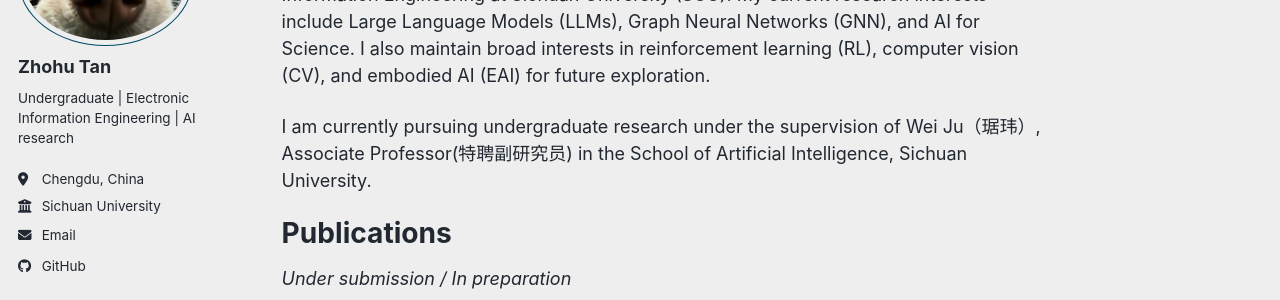
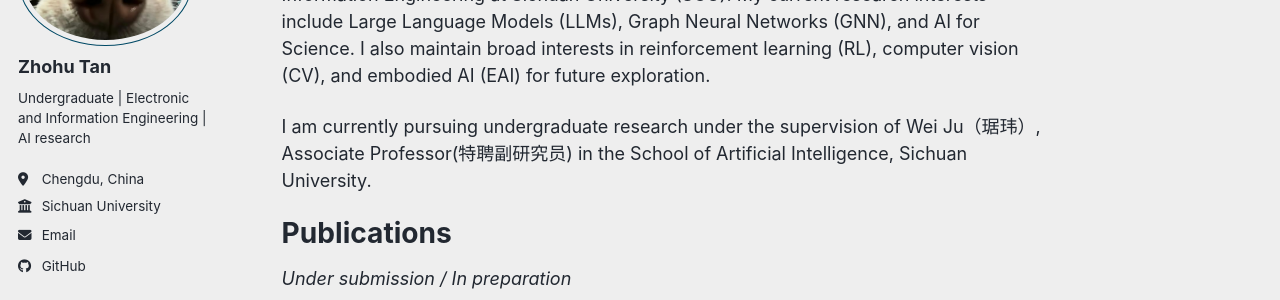
Before and after one commit to tanzhouhu/tanzhouhu.github.io, a Jekyll site: the page built from _pages/about.md, in a window 1280 px wide. Shown: the part 189-489 px from the top of the page. Built offline with Jekyll 4.4.1, drawn with Linux system fonts in a browser that asks for light colours; a style sheet for code colours, icons or effects is not loaded.

Commit message:
Correct bio field for educational program name

```diff
--- a/_config.yml
+++ b/_config.yml
@@ -26,7 +26,7 @@ author:
   avatar           : "profile.jpg"
   name             : "Zhohu Tan"
   pronouns         : # example: "she/her"
-  bio              : "Undergraduate | Electronic Information Engineering | AI research "
+  bio              : "Undergraduate | Electronic and Information Engineering | AI research "
   location         : "Chengdu, China"
   employer         : "Sichuan University"
   uri              : # URL
```
